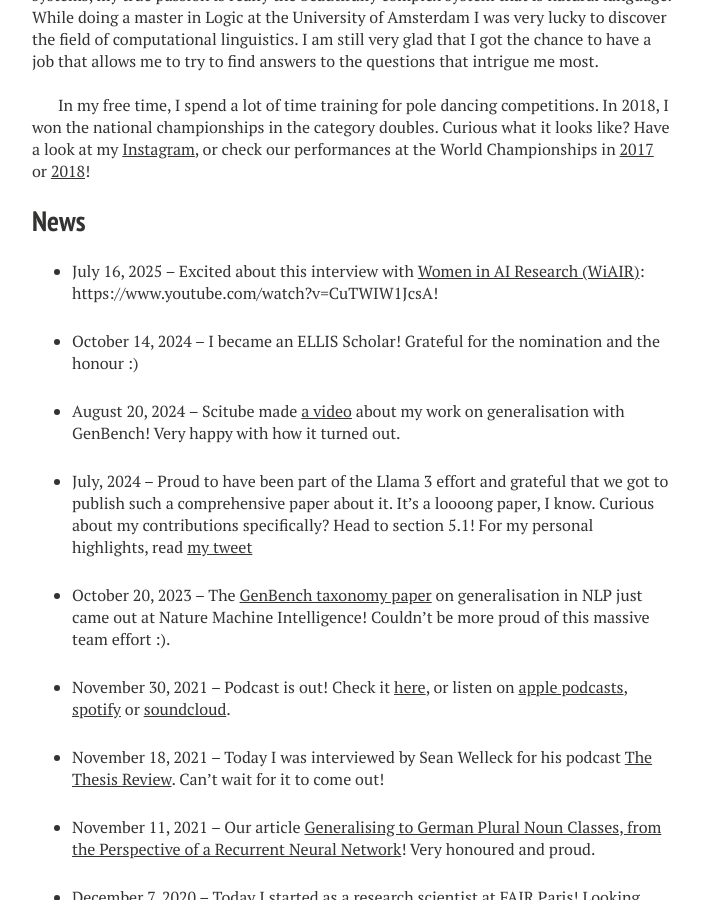
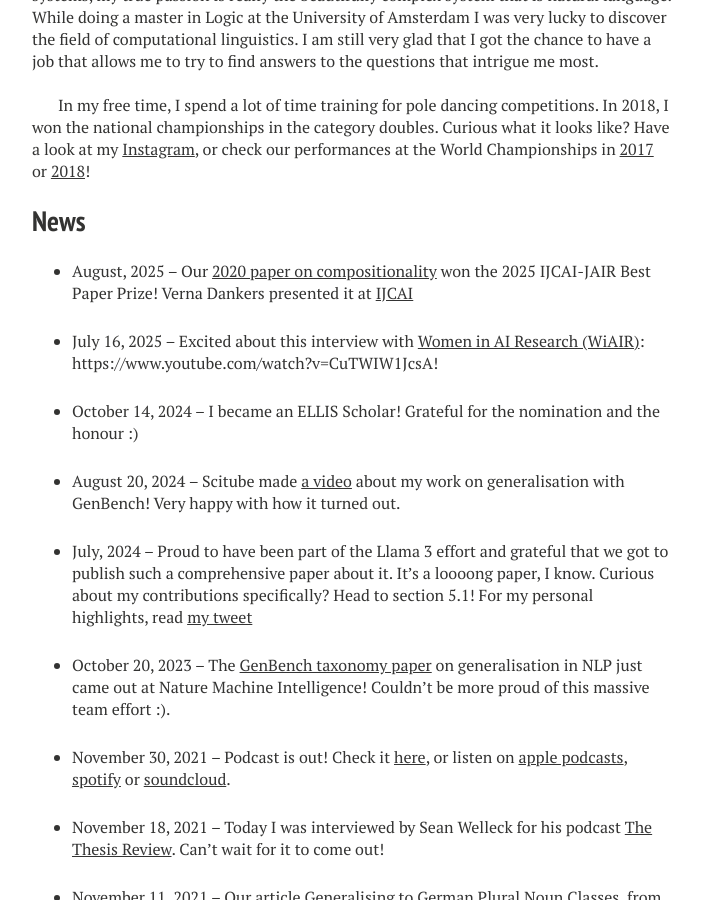
Before and after one commit to dieuwkehupkes/dieuwkehupkes.github.io, a Jekyll site: the page built from index.md, in a window 1280 px wide and 900 px high, scrolled down 1611 px. Shown: the whole window, without its empty margins (288-990 px from the left). Built offline with Jekyll 4.4.1, drawn with Linux system fonts in a browser that asks for light colours; nearby versions of some CDN libraries.

Commit message:
Add IJCAI award

```diff
--- a/index.md
+++ b/index.md
@@ -35,6 +35,8 @@ Curious what it looks like?
 Have a look at my <a href="https://www.instagram.com/dieuwkehupkes/" target="_blank">Instagram</a>, or check our performances at the World Championships in <a href="https://www.youtube.com/watch?v=-yt1ufbCNYY" target="_blank">2017</a> or <a href="https://www.youtube.com/watch?v=ylr0YnVzjOg&t=158s" target="_blank">2018</a>!
 
 ## News
+
+- August, 2025 -- Our <a href="https://jair.org/index.php/jair/IJCAIJAIR" target="_blank">2020 paper on compositionality</a> won the 2025 IJCAI-JAIR Best Paper Prize! Verna Dankers presented it at <a href="https://x.com/IJCAIconf/status/1958192992822428090" target="_blank">IJCAI</a>
 
 - July 16, 2025 -- Excited about this interview with <a href='https://women-in-ai-research.github.io/' target="_blank">Women in AI Research (WiAIR)</a>: https://www.youtube.com/watch?v=CuTWIW1JcsA!
 
```
